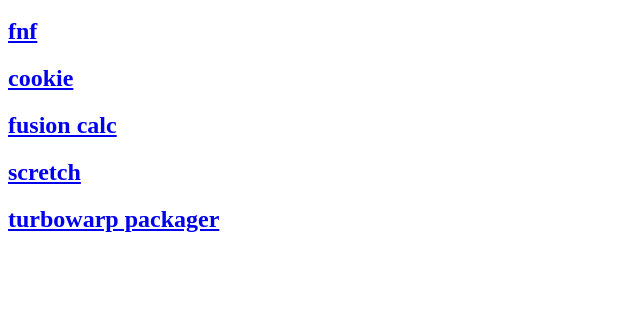
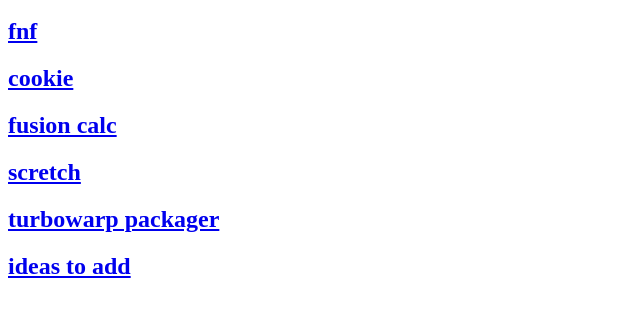
Before and after one commit to thefunnynnufeht/thefunnynnufeht.github.io, a plain HTML site: page index.html in a window 1280 px wide. Shown: the part 95-412 px from the top of the page, without its empty margins (0-640 px from the left). Drawn offline with Linux system fonts and the light colour scheme.

Commit message:
Update index.html

```diff
--- a/index.html
+++ b/index.html
@@ -5,3 +5,4 @@
 <h2><a href="https://thefunnynnufeht.github.io/clac/">fusion calc</a></h2>
 <h2><a href="https://thefunnynnufeht.github.io/what/">scretch</a></h2>
 <h2><a href="https://https://thefunnynnufeht.github.io/pro/">turbowarp packager</a></h2>
+<h2><a href="https://trello.com/invite/b/iAiyodzZ/ATTI93c1c1fd60afe7d07afe5746cc655d5c89049030/stuff">ideas to add</a></h2>
```
